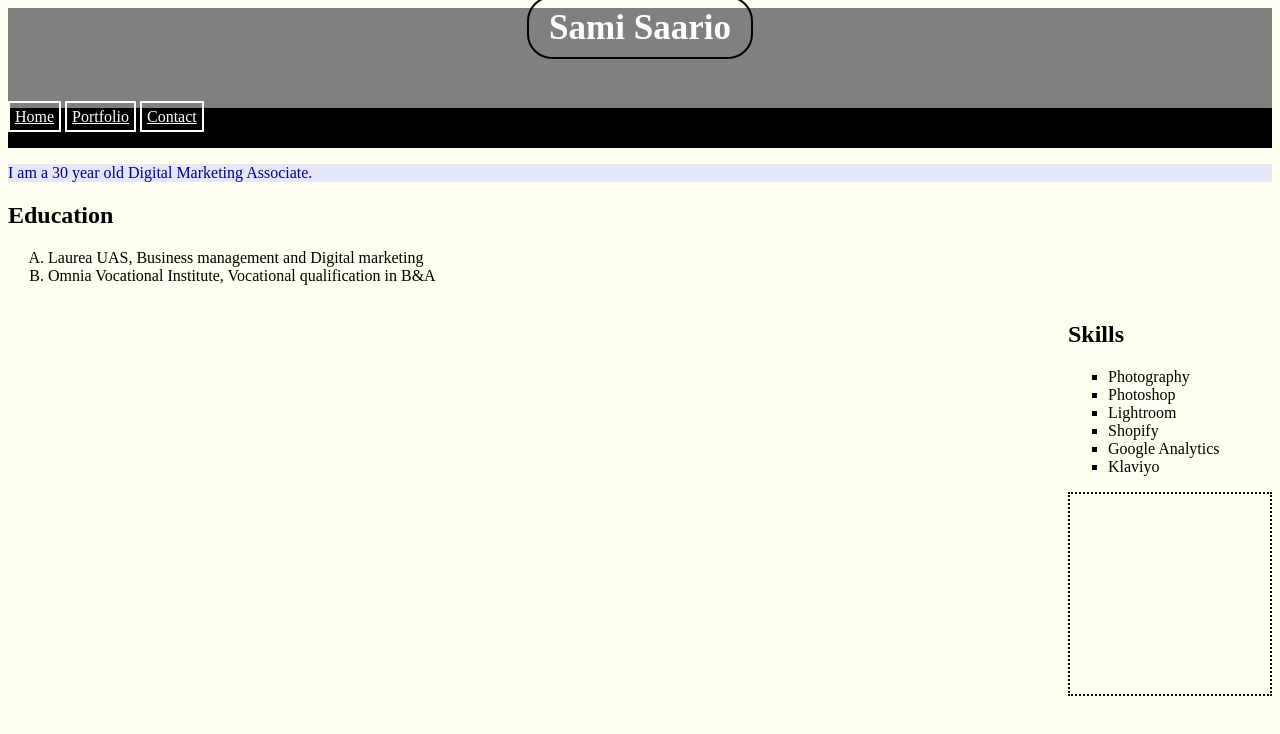
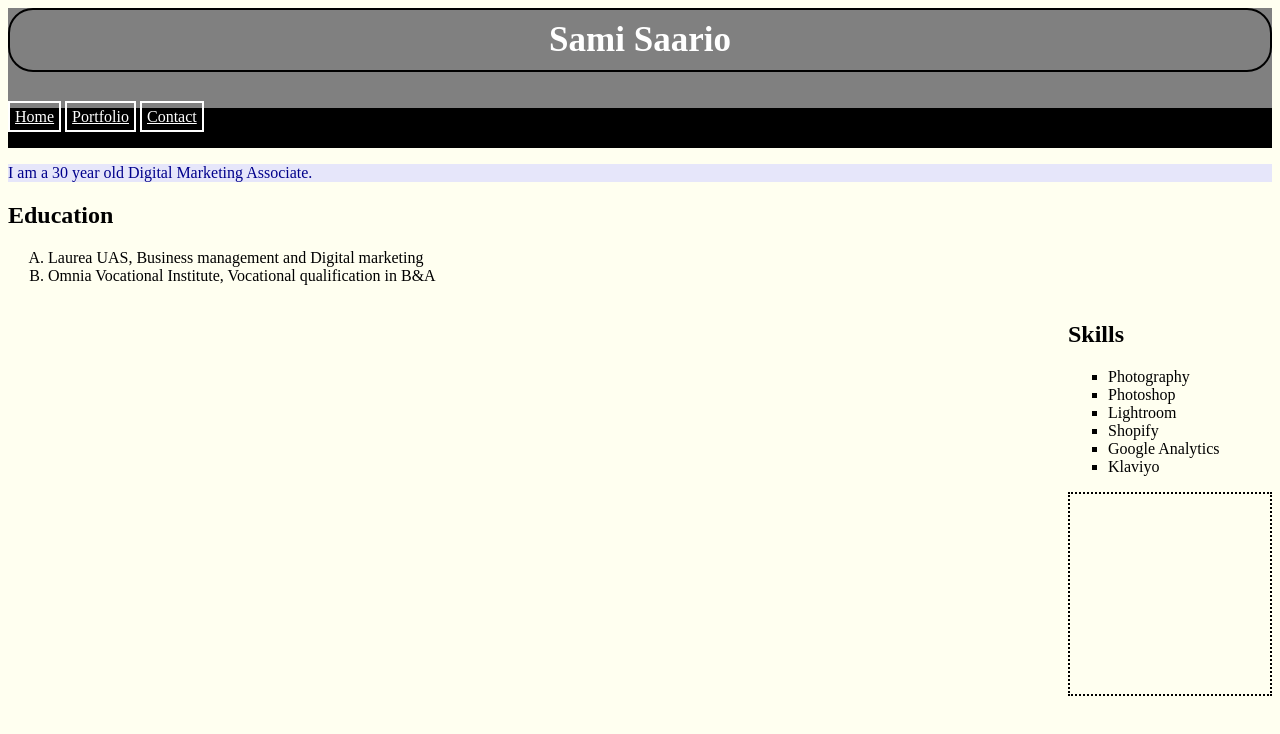
Before and after one commit to sas00021/sas00021.github.io, a plain HTML site: page index.html in a window 1280 px wide. Drawn offline with Linux system fonts and the light colour scheme.

Commit message:
Update style.css

```diff
--- a/style.css
+++ b/style.css
@@ -17,7 +17,7 @@ aside {
 float: right;
 }
 h1 {
-display:inline;
+text-align: center;
 font-size: 35px;
 border: 2px solid #000000;
 border-radius: 25px;
```
